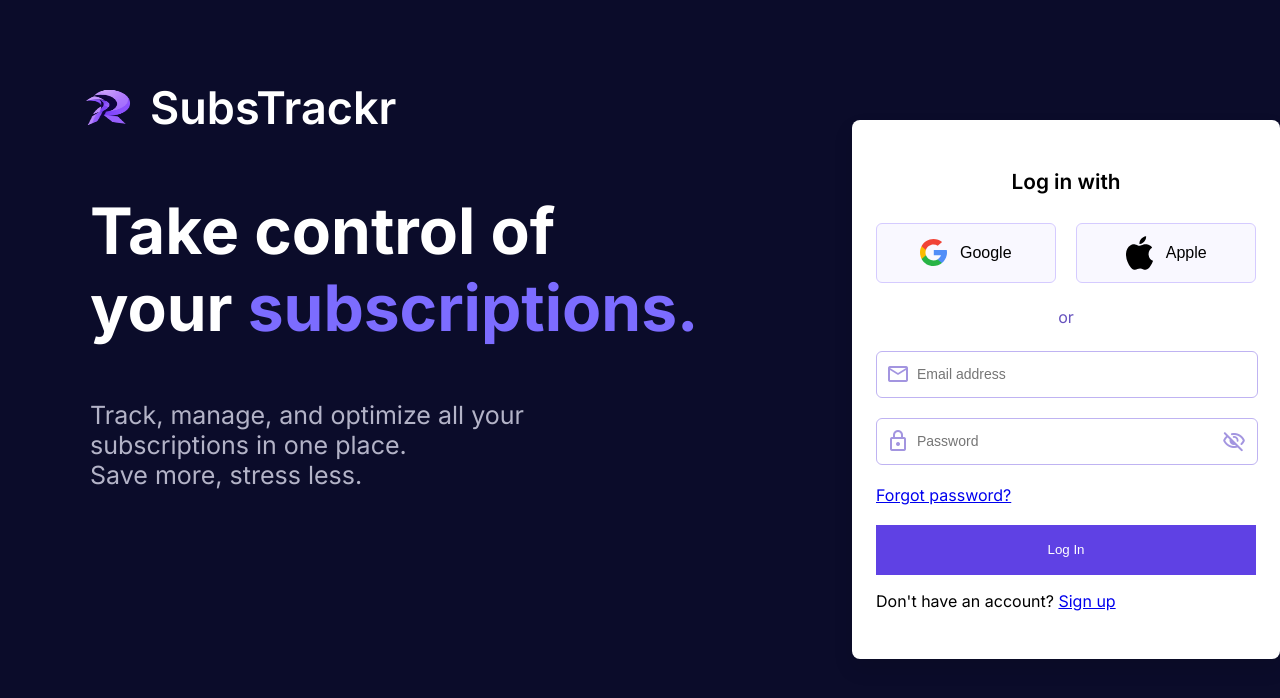
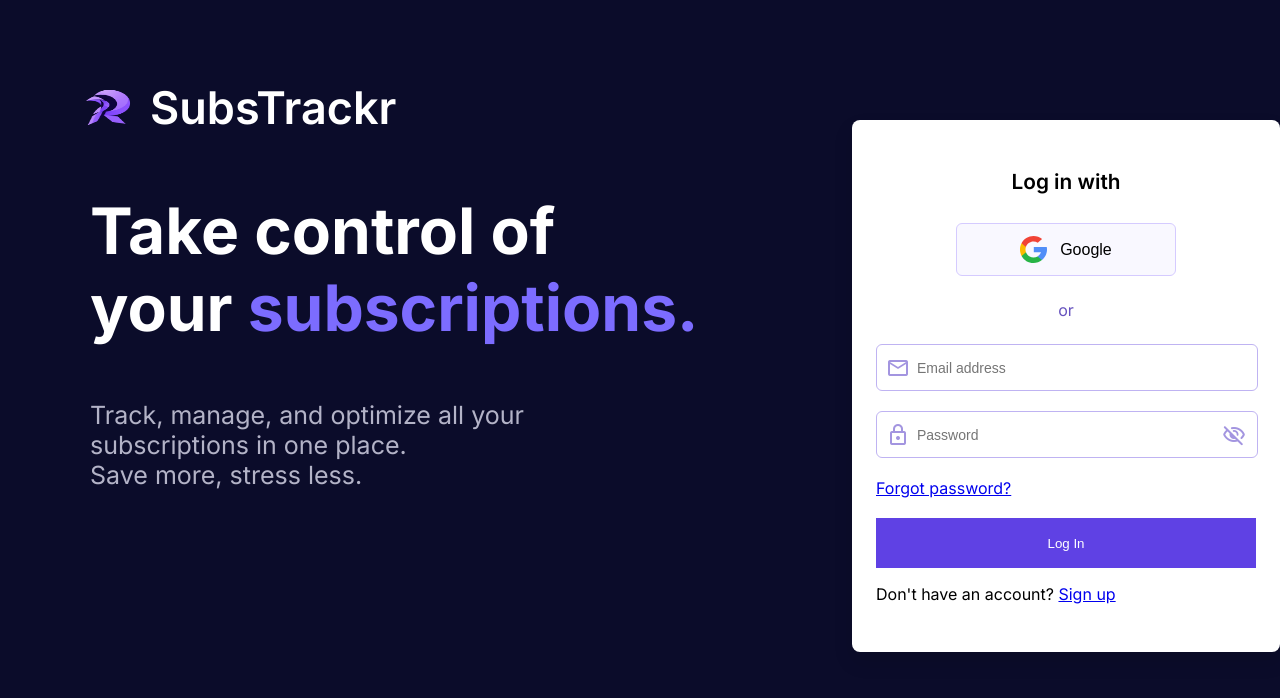
Before and after one commit to nfnajmudin/SubsTrackr, a React (Vite) app in the folder frontend/: page / in a window 1280 px wide. Shown: the top 698 px of the page. Built offline with nearby package versions, Linux system fonts and the light colour scheme; no server answers.

Commit message:
hide Apple sign in until implementation is done

```diff
--- a/frontend/src/component/SocialLogin.jsx
+++ b/frontend/src/component/SocialLogin.jsx
@@ -9,10 +9,12 @@ const SocialLogin = ({ onGoogleClick }) => {
         <img src="google.svg" alt="Google" className="social-icon" />
         Google
       </button>
+      {/* Apple login temporarily hidden until implementation is ready.
       <button className="social-button">
         <img src="apple.svg" alt="Apple" className="social-icon" />
         Apple
       </button>
+      */}
     </div>
   )
 }
--- a/frontend/src/pages/login.css
+++ b/frontend/src/pages/login.css
@@ -96,6 +96,7 @@ body {
 .social-login {
   display: flex;
   gap: 1rem;
+  justify-content: center;
 }
 
 .social-button {
@@ -113,11 +114,12 @@ body {
 .login-container .social-login {
     display: flex;
     gap: 1.31rem;
+    justify-content: center;
 }
 
 .social-login .social-button{
     display: flex;
-    width: 100%;
+    width: min(100%, 220px);
     gap: 0.81rem;
     cursor: pointer;
     font-size: 1rem;
```
